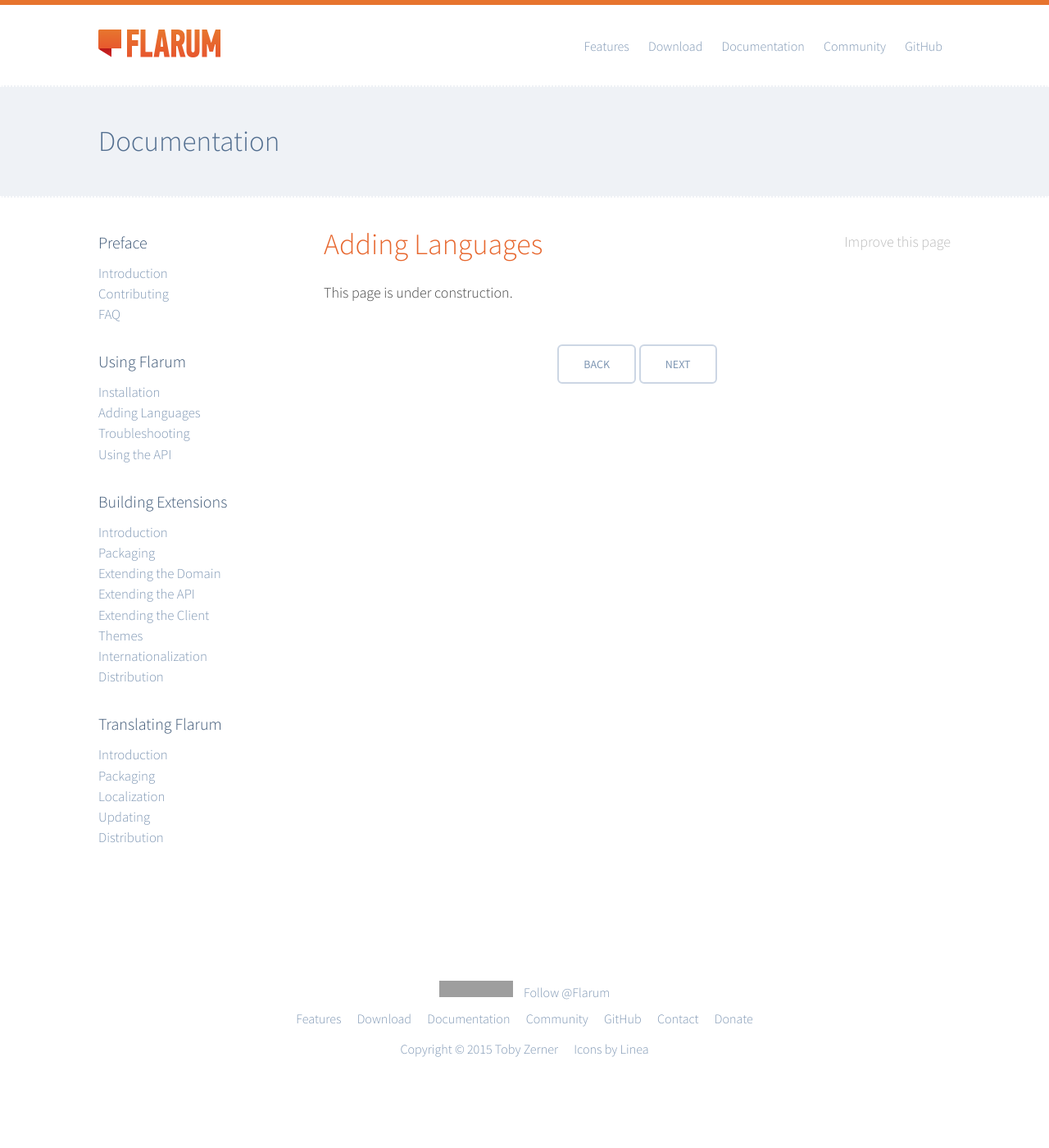
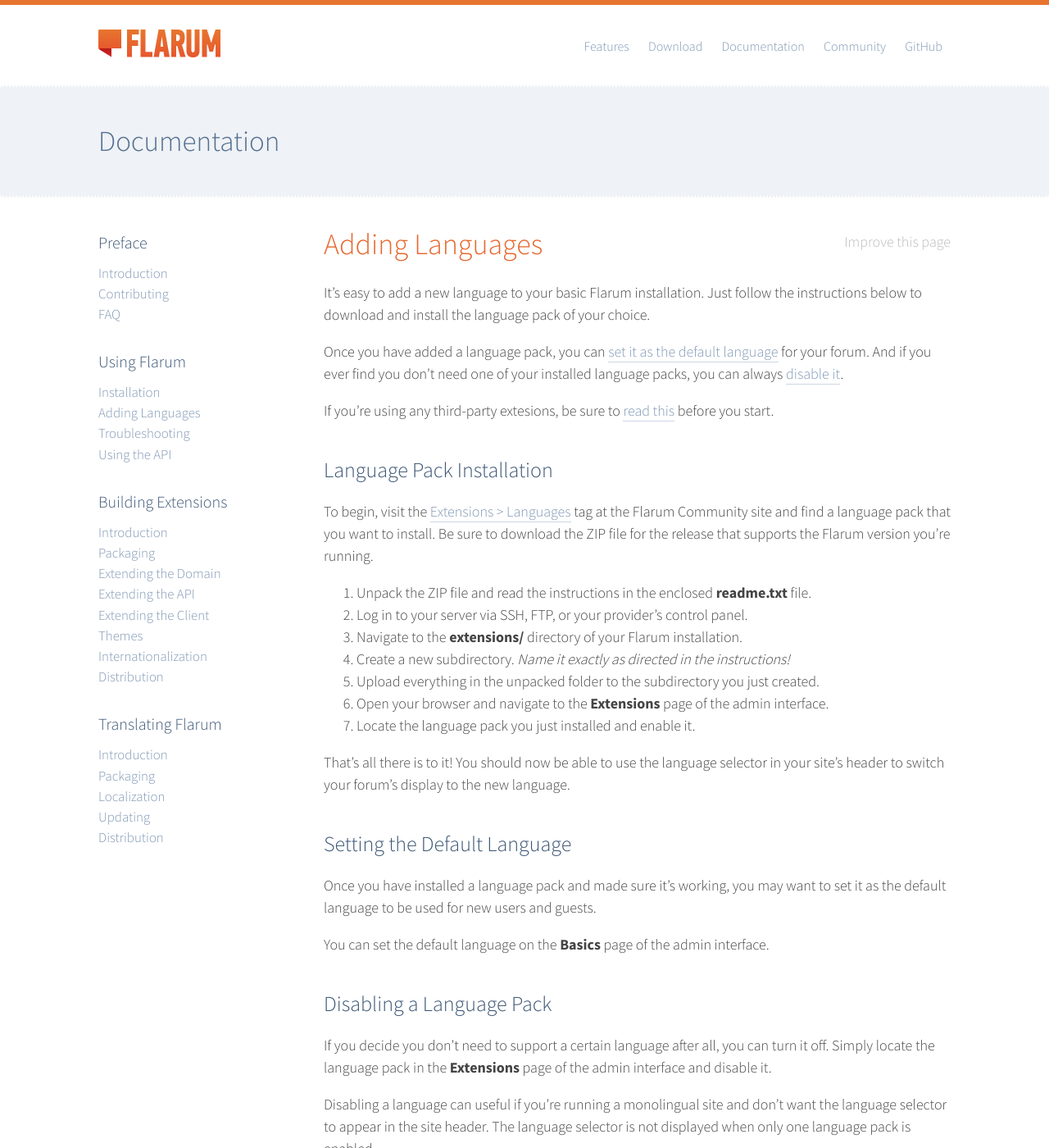
Before and after one commit to flarum/flarum.github.io, a Jekyll site: the page built from _docs/languages.md, in a window 1280 px wide and 1400 px high. Shown: the whole window at 82% size. Built offline with Jekyll 4.4.1, drawn with Linux system fonts in a browser that asks for light colours; nearby versions of some CDN libraries; comment, search, counter and statistics services are not loaded; some of the changed text lies outside the part shown; grey boxes are pictures that could not be loaded.

Commit message:
Update languages.md
- Adds the following instructions related to language pack use:
 - How to install language packs
 - How to set the default language
 - How to disable language packs
- Explains that language packs don't cover 3rd party extensions.
- Written with Beta 3 in mind, but may be posted now.
 - This refers to a "readme.txt" that isn't included at present.
 - We can leave the sticky in Extensions > Languages till then.

```diff
--- a/_docs/languages.md
+++ b/_docs/languages.md
@@ -3,4 +3,46 @@
 title: Adding Languages
 permalink: /docs/languages/
 ---
-This page is under construction.
+It's easy to add a new language to your basic Flarum installation. Just follow the instructions below to download and install the language pack of your choice.
+
+Once you have added a language pack, you can [set it as the default language](#setting-the-default) for your forum. And if you ever find you don't need one of your installed language packs, you can always [disable it](#disabling).
+
+If you're using any third-party extesions, be sure to [read this](#third-party-extensions) before you start.
+
+## Language Pack Installation
+
+To begin, visit the [Extensions > Languages](http://discuss.flarum.org/t/languages) tag at the Flarum Community site and find a language pack that you want to install. Be sure to download the ZIP file for the release that supports the Flarum version  you're running.
+
+1. Unpack the ZIP file and read the instructions in the enclosed **readme.txt** file.
+2. Log in to your server via SSH, FTP, or your provider's control panel.
+3. Navigate to the **extensions/** directory of your Flarum installation.
+4. Create a new subdirectory. *Name it exactly as directed in the instructions!*
+5. Upload everything in the unpacked folder to the subdirectory you just created.
+6. Open your browser and navigate to the **Extensions** page of the admin interface.
+7. Locate the language pack you just installed and enable it.
+
+That's all there is to it! You should now be able to use the language selector in your site's header to switch your forum's display to the new language.
+
+<a name="setting-the-default"></a>
+
+## Setting the Default Language
+
+Once you have installed a language pack and made sure it's working, you may want to set it as the default language to be used for new users and guests.
+
+You can set the default language on the **Basics** page of the admin interface.
+
+<a name="disabling"></a>
+
+## Disabling a Language Pack
+
+If you decide you don't need to support a certain language after all, you can turn it off. Simply locate the language pack in the **Extensions** page of the admin interface and disable it.
+
+Disabling a language can useful if you're running a monolingual site and don't want the language selector to appear in the site header. The language selector is not displayed when only one language pack is enabled.
+
+<a name="third-party-extensions"></a>
+
+## Third-Party Extensions
+
+While language packs downloaded from the Flarum Community site will generally include translations for of all the extensions that come bundled with Flarum, they *will not* as a rule cover any third-party extensions that you may have installed. It is up to developers to provide and maintain translations for their extensions.
+
+So before you install a third-party extension, you should check to make sure it includes translations for each language pack you have installed. If you find an extension doesn't support a language you need, please contact the developer directly and arrange to have the necessary translations added.
```
